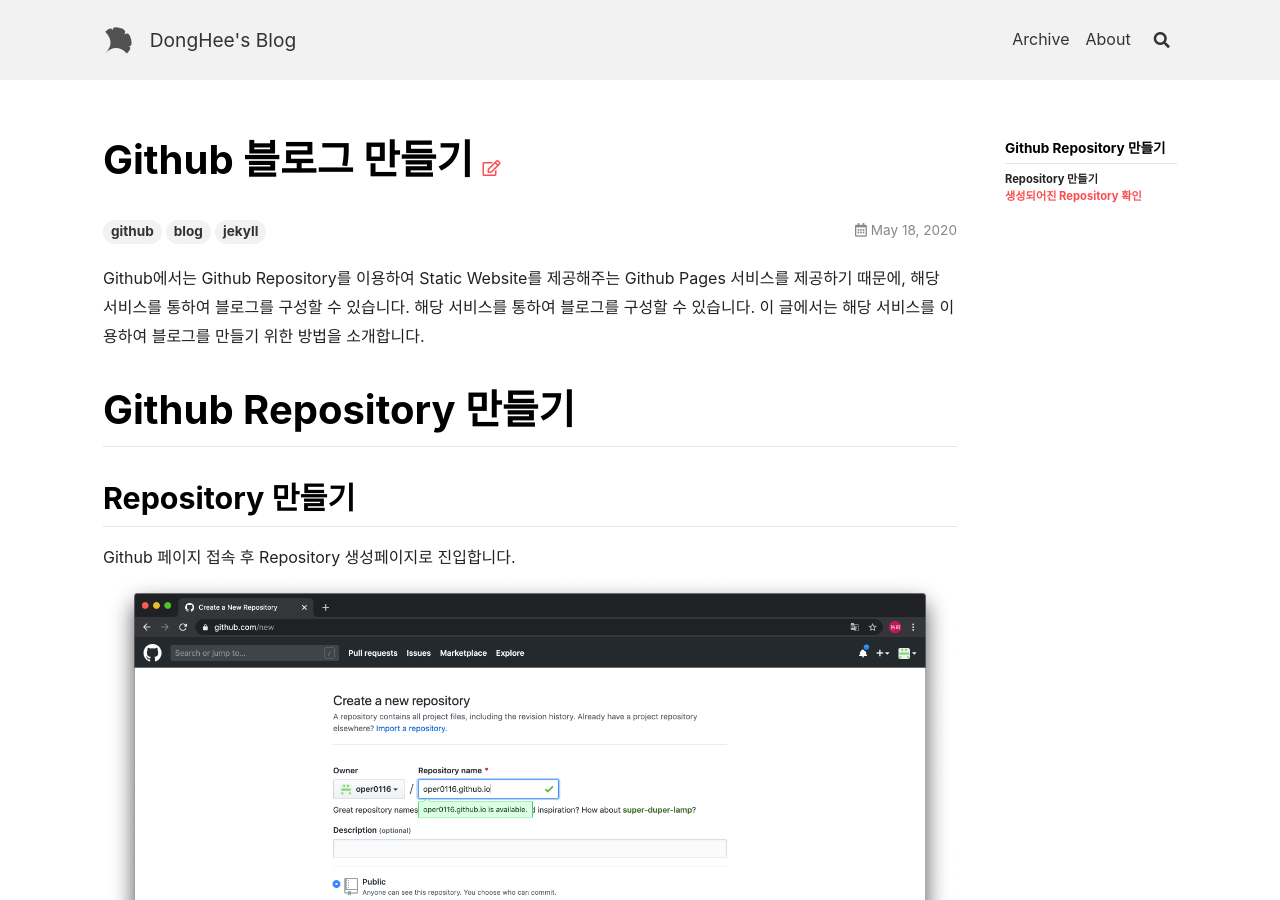
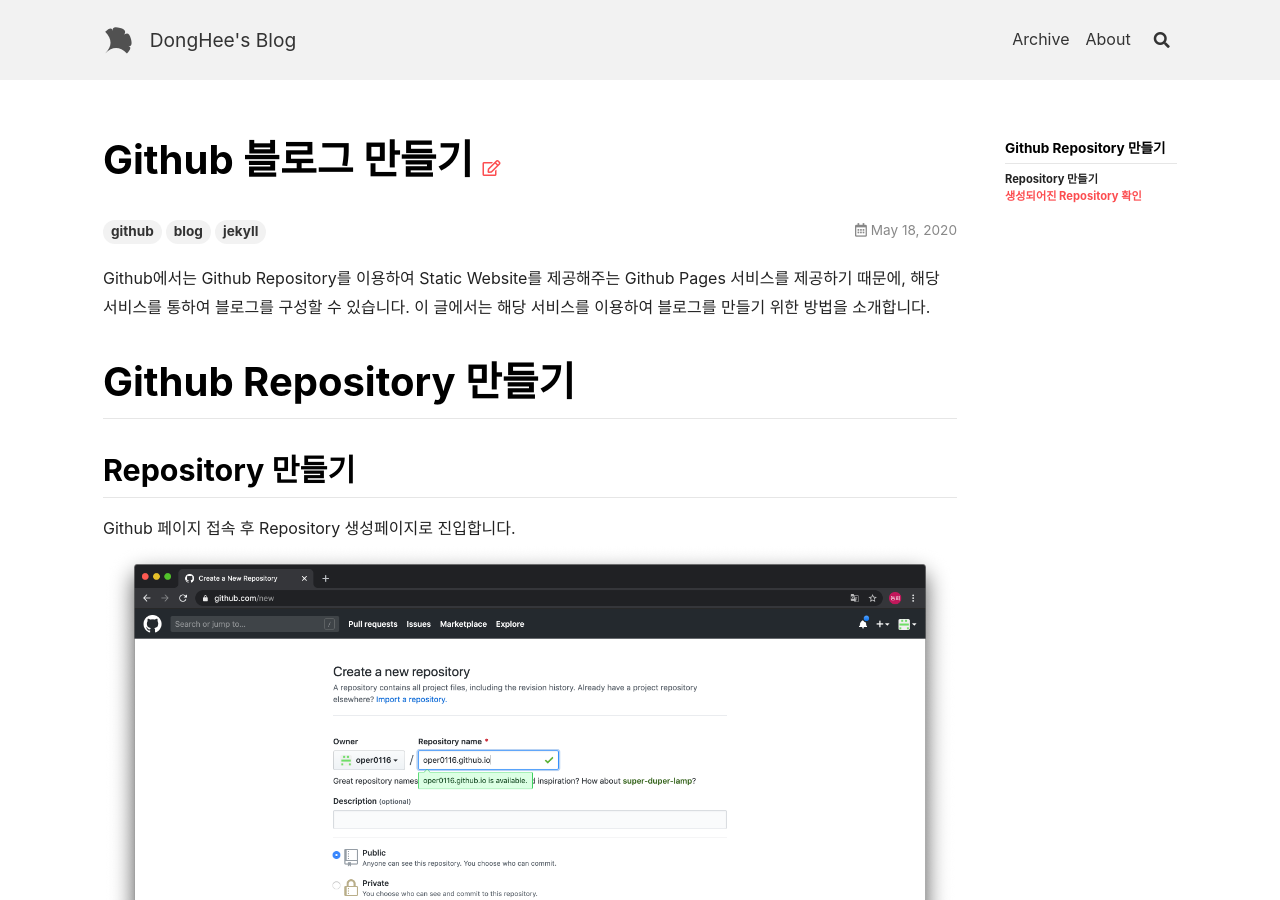
Before and after one commit to oper0116/oper0116.github.io, a Jekyll site: the page built from _posts/2020-05-18-github-blog-1.md, in a window 1280 px wide and 900 px high. Built offline with Jekyll 4.4.1, drawn with Linux system fonts in a browser that asks for light colours; nearby versions of some CDN libraries; part of the change alters nothing that is shown.

```diff
--- a/_config.yml
+++ b/_config.yml
@@ -35,11 +35,11 @@ timezone: # see https://en.wikipedia.org/wiki/List_of_tz_database_time_zones for
 ##############################
 author:
   type      : # "person" (default), "organization"
-  name      : Your Name
+  name      : HanDongHee
   url       :
-  avatar    : # path or url of avatar image (square)
-  bio       : I am an amazing person.
-  email     :
+  avatar    : /assets/images/profile/profile01.jpeg # path or url of avatar image (square)
+  bio       :
+  email     : oper0116@gmail.com
   facebook  : # "user_name" the last part of your profile url, e.g. https://www.facebook.com/user_name
   twitter   : # "user_name" the last part of your profile url, e.g. https://twitter.com/user_name
   weibo     : # "user_id"   the last part of your profile url, e.g. https://www.weibo.com/user_id/profile?...
@@ -49,7 +49,7 @@ author:
   zhihu     : # "user_name" the last part of your profile url, e.g. https://www.zhihu.com/people/user_name
   douban    : # "user_name" the last part of your profile url, e.g. https://www.douban.com/people/user_name
   linkedin  : # "user_name" the last part of your profile url, e.g. https://www.linkedin.com/in/user_name
-  github    : # "user_name" the last part of your profile url, e.g. https://github.com/user_name
+  github    : oper0116 # "user_name" the last part of your profile url, e.g. https://github.com/user_name
   npm       : # "user_name" the last part of your profile url, e.g. https://www.npmjs.com/~user_name
 
 
@@ -169,11 +169,11 @@ search:
 ## => Analytics
 ##############################
 analytics:
-  provider: false # false (default), "google", "custom"
+  provider: google # false (default), "google", "custom"
 
   ## Google Analytics
   google:
-    tracking_id : # Google Analytics id for the site
+    tracking_id : UA-166948392-1 # Google Analytics id for the site
     anonymize_ip: false # Anonymize IP tracking for Analytics
 
 
--- a/_posts/2020-05-18-github-blog-1.md
+++ b/_posts/2020-05-18-github-blog-1.md
@@ -5,7 +5,6 @@ tags: github blog jekyll
 
   Github에서는 Github Repository를 이용하여 Static Website를 제공해주는 Github
   Pages 서비스를 제공하기 때문에,
-해당 서비스를 통하여 블로그를 구성할 수 있습니다. <!--more-->
 해당 서비스를 통하여 블로그를 구성할 수 있습니다. <!--more-->
   이 글에서는 해당 서비스를 이용하여 블로그를 만들기 위한 방법을 소개합니다.
 
```
Also changed, not shown: assets/images/profile/profile01.jpeg (added), 7 other files.
